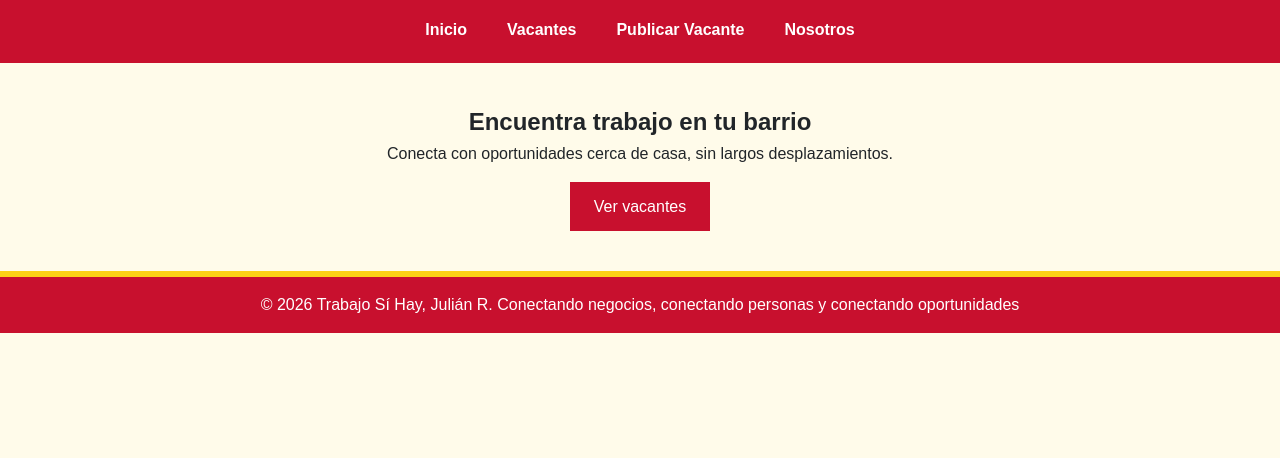
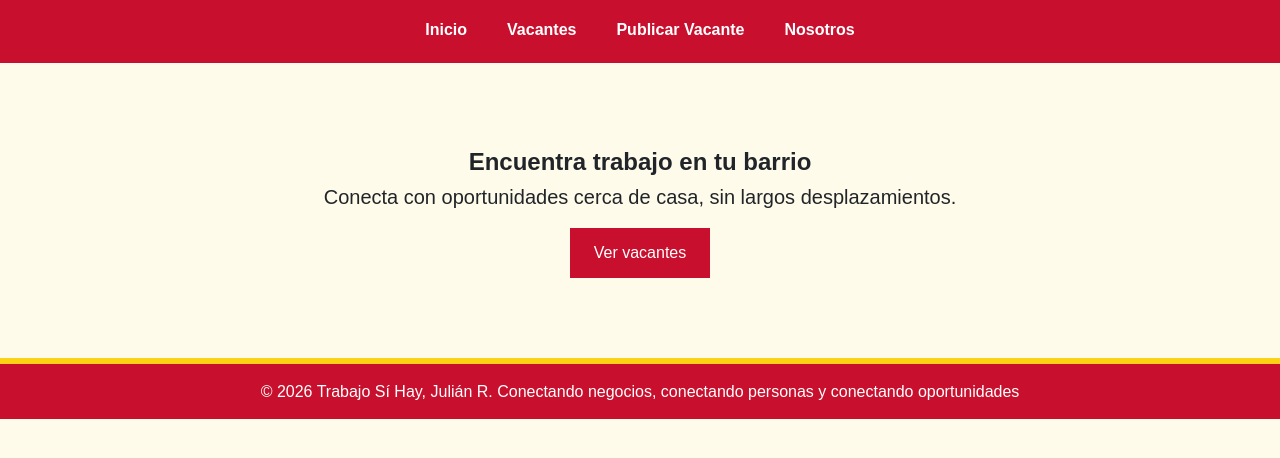
Before and after one commit to JRamirez-co/practica-trabajo-si-hay, a plain HTML site: page index.html in a window 1280 px wide. Shown: the part 94-552 px from the top of the page. Drawn offline with Linux system fonts and the light colour scheme.

Commit message:
Media queries

```diff
--- a/css/estilos.css
+++ b/css/estilos.css
@@ -77,3 +77,15 @@ footer{
     text-decoration: none;
     margin-top: 15px;
 }
+
+@media (min-width: 768px){
+    .hero{
+        padding: 80px 40px;
+    .hero h2{
+            font-size: 40px;
+                }
+         }
+    .hero p{
+        font-size: 20px;
+    }
+}
```
